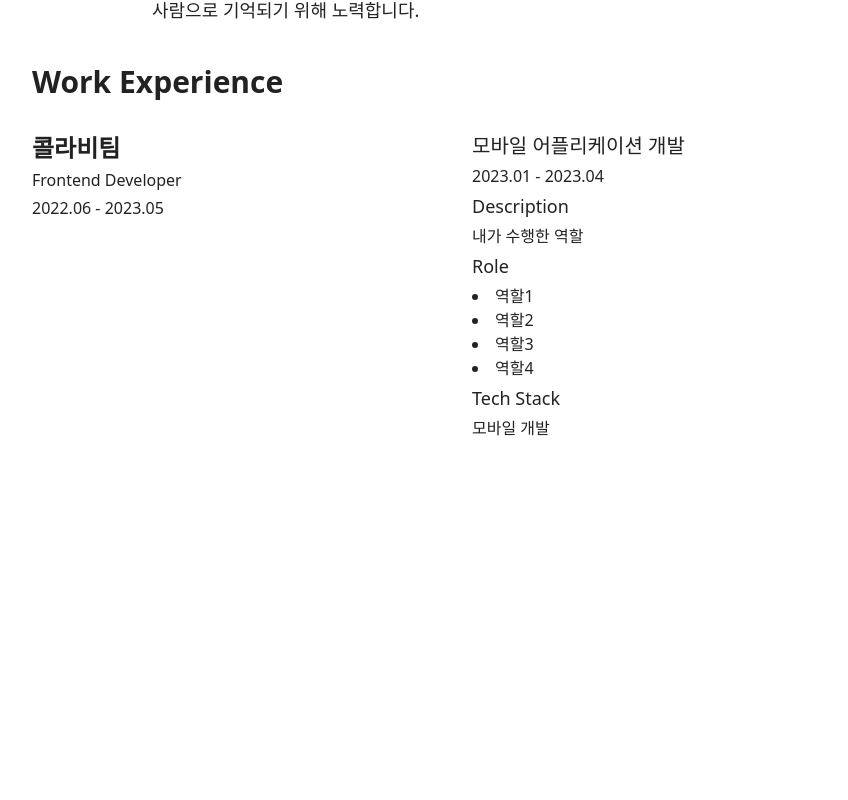
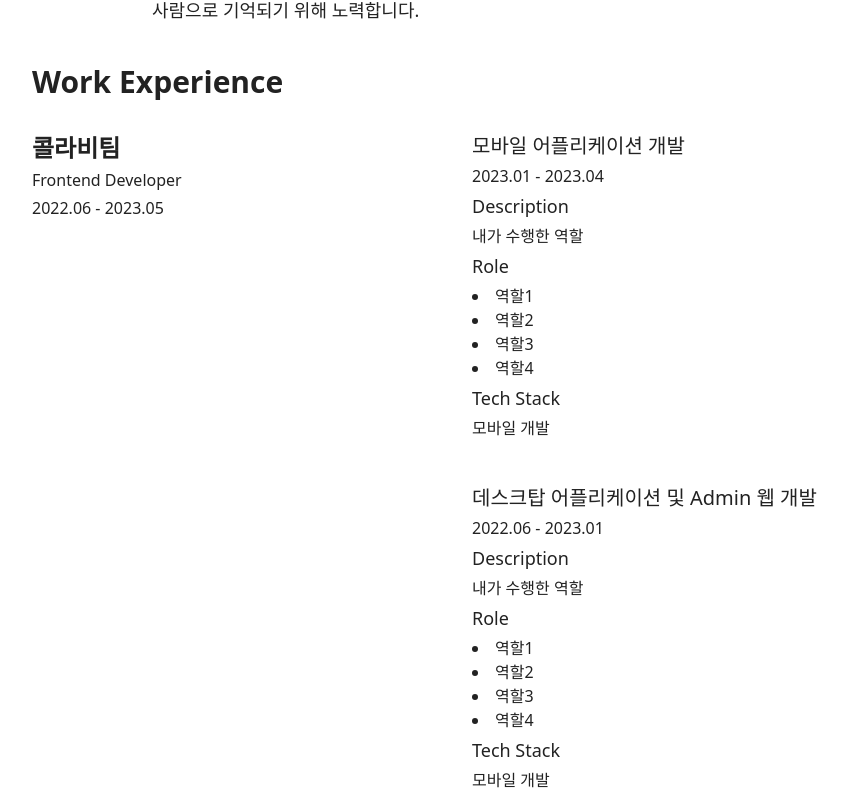
Before and after one commit to Muntari29/mysampleapp, a Next.js app: page / in a window 1280 px wide. Shown: the part 376-1176 px from the top of the page, without its empty margins (168-1016 px from the left). Before the commit the page ends 872 px from the top, so only its background shows below. Built offline with nearby package versions, Linux system fonts and the light colour scheme.

Commit message:
contentItme 추가

```diff
--- /dev/null
+++ b/src/components/ContentItem/ContentItem.tsx
@@ -0,0 +1,27 @@
+import HText from '../HText/HText';
+
+const ContentItem = () => {
+	return (
+		<>
+			<HText
+				type="h4"
+				className="mt-10">
+				데스크탑 어플리케이션 및 Admin 웹 개발
+			</HText>
+			<span>2022.06 - 2023.01</span>
+			<HText type="h5">Description</HText>
+			<p>내가 수행한 역할</p>
+			<HText type="h5">Role</HText>
+			<ul className="list-inside list-disc">
+				<li>역할1</li>
+				<li>역할2</li>
+				<li>역할3</li>
+				<li>역할4</li>
+			</ul>
+			<HText type="h5">Tech Stack</HText>
+			<p>모바일 개발</p>
+		</>
+	);
+};
+
+export default ContentItem;
--- a/src/components/Contents/Contents.tsx
+++ b/src/components/Contents/Contents.tsx
@@ -22,6 +22,24 @@ const Contents = () => {
 				</ul>
 				<HText type="h5">Tech Stack</HText>
 				<p>모바일 개발</p>
+				{/*  */}
+				<HText
+					type="h4"
+					className="mt-10">
+					데스크탑 어플리케이션 및 Admin 웹 개발
+				</HText>
+				<span>2022.06 - 2023.01</span>
+				<HText type="h5">Description</HText>
+				<p>내가 수행한 역할</p>
+				<HText type="h5">Role</HText>
+				<ul className="list-inside list-disc">
+					<li>역할1</li>
+					<li>역할2</li>
+					<li>역할3</li>
+					<li>역할4</li>
+				</ul>
+				<HText type="h5">Tech Stack</HText>
+				<p>모바일 개발</p>
 			</div>
 		</div>
 	);
```
Also changed, not shown: src/components/ContentItem/types.ts (added).
